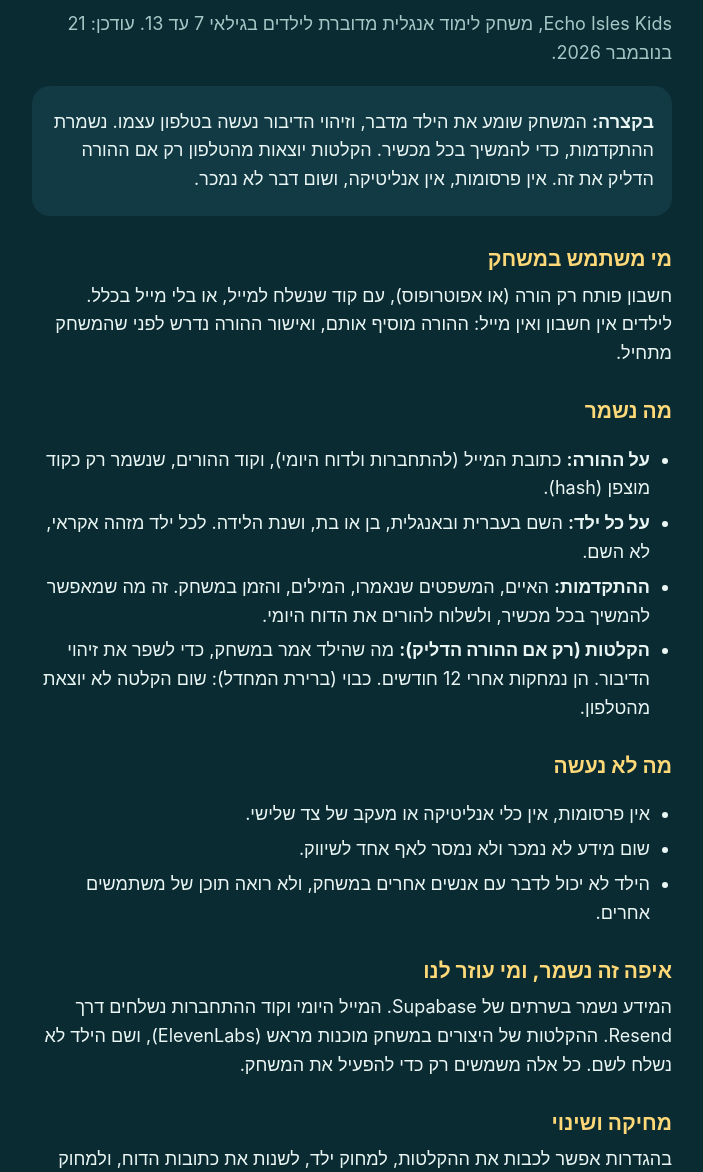
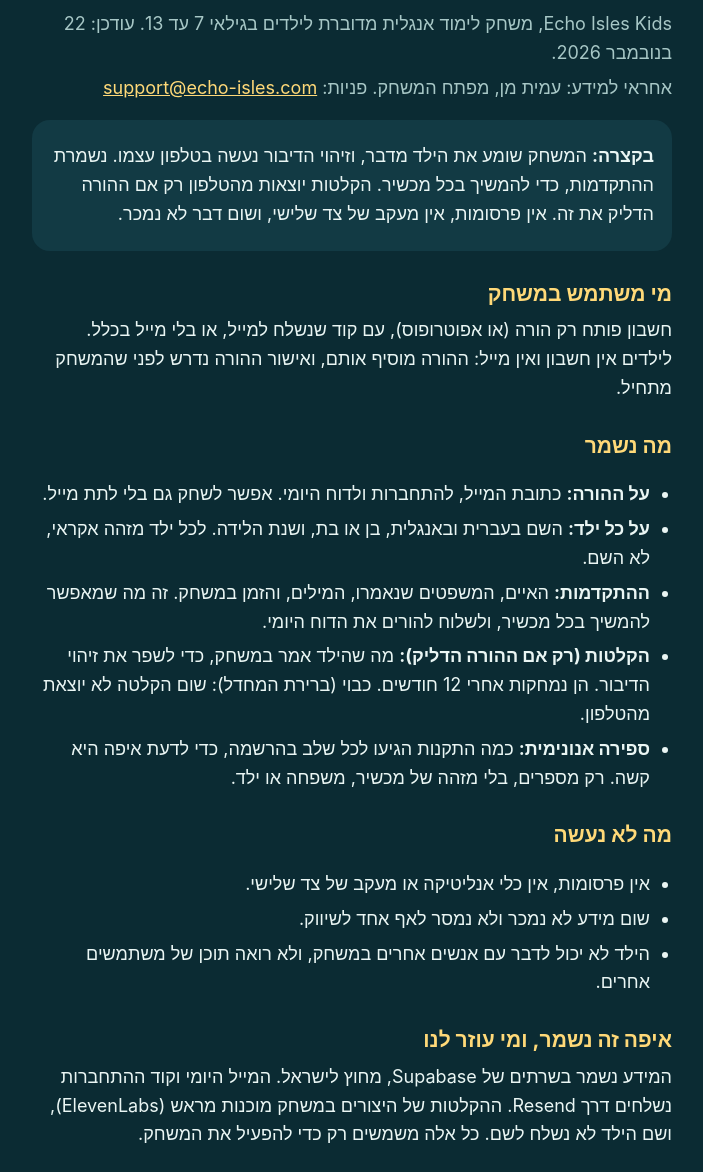
Before and after one commit to amitm02/amitm02.github.io, a plain HTML site: page echo-isles/privacy/index.html in a window 1280 px wide. Shown: the part 80-1252 px from the top of the page, without its empty margins (288-991 px from the left). Drawn offline with Linux system fonts and the light colour scheme.

Commit message:
Echo Isles' public pages

```diff
--- a/echo-isles/privacy/index.html
+++ b/echo-isles/privacy/index.html
@@ -21,10 +21,11 @@
 <body>
 <main>
   <h1>מדיניות פרטיות</h1>
-  <p class="sub">Echo Isles Kids, משחק לימוד אנגלית מדוברת לילדים בגילאי 7 עד 13. עודכן: 21 בנובמבר 2026.</p>
+  <p class="sub">Echo Isles Kids, משחק לימוד אנגלית מדוברת לילדים בגילאי 7 עד 13. עודכן: 22 בנובמבר 2026.</p>
+  <p class="sub">אחראי למידע: עמית מן, מפתח המשחק. פניות: <a href="mailto:support@echo-isles.com">support@echo-isles.com</a></p>
 
   <div class="card">
-    <p><b>בקצרה:</b> המשחק שומע את הילד מדבר, וזיהוי הדיבור נעשה בטלפון עצמו. נשמרת ההתקדמות, כדי להמשיך בכל מכשיר. הקלטות יוצאות מהטלפון רק אם ההורה הדליק את זה. אין פרסומות, אין אנליטיקה, ושום דבר לא נמכר.</p>
+    <p><b>בקצרה:</b> המשחק שומע את הילד מדבר, וזיהוי הדיבור נעשה בטלפון עצמו. נשמרת ההתקדמות, כדי להמשיך בכל מכשיר. הקלטות יוצאות מהטלפון רק אם ההורה הדליק את זה. אין פרסומות, אין מעקב של צד שלישי, ושום דבר לא נמכר.</p>
   </div>
 
   <h2>מי משתמש במשחק</h2>
@@ -32,10 +33,11 @@
 
   <h2>מה נשמר</h2>
   <ul>
-    <li><b>על ההורה:</b> כתובת המייל (להתחברות ולדוח היומי), וקוד ההורים, שנשמר רק כקוד מוצפן (hash).</li>
+    <li><b>על ההורה:</b> כתובת המייל, להתחברות ולדוח היומי. אפשר לשחק גם בלי לתת מייל.</li>
     <li><b>על כל ילד:</b> השם בעברית ובאנגלית, בן או בת, ושנת הלידה. לכל ילד מזהה אקראי, לא השם.</li>
     <li><b>ההתקדמות:</b> האיים, המשפטים שנאמרו, המילים, והזמן במשחק. זה מה שמאפשר להמשיך בכל מכשיר, ולשלוח להורים את הדוח היומי.</li>
     <li><b>הקלטות (רק אם ההורה הדליק):</b> מה שהילד אמר במשחק, כדי לשפר את זיהוי הדיבור. הן נמחקות אחרי 12 חודשים. כבוי (ברירת המחדל): שום הקלטה לא יוצאת מהטלפון.</li>
+    <li><b>ספירה אנונימית:</b> כמה התקנות הגיעו לכל שלב בהרשמה, כדי לדעת איפה היא קשה. רק מספרים, בלי מזהה של מכשיר, משפחה או ילד.</li>
   </ul>
 
   <h2>מה לא נעשה</h2>
@@ -46,13 +48,13 @@
   </ul>
 
   <h2>איפה זה נשמר, ומי עוזר לנו</h2>
-  <p>המידע נשמר בשרתים של Supabase. המייל היומי וקוד ההתחברות נשלחים דרך Resend. ההקלטות של היצורים במשחק מוכנות מראש (ElevenLabs), ושם הילד לא נשלח לשם. כל אלה משמשים רק כדי להפעיל את המשחק.</p>
+  <p>המידע נשמר בשרתים של Supabase, מחוץ לישראל. המייל היומי וקוד ההתחברות נשלחים דרך Resend. ההקלטות של היצורים במשחק מוכנות מראש (ElevenLabs), ושם הילד לא נשלח לשם. כל אלה משמשים רק כדי להפעיל את המשחק.</p>
 
   <h2>מחיקה ושינוי</h2>
-  <p>בהגדרות אפשר לכבות את ההקלטות, למחוק ילד, לשנות את כתובות הדוח, ולמחוק את כל החשבון. מחיקת ילד מוחקת את ההתקדמות, ההקלטות והמילים שנשמרו עליו. "למחוק את החשבון" מוחק מיד את החשבון ואת כל מה שנשמר על הילדים, כולל ההקלטות (אם במשפחה יש הורה נוסף, נמחק רק החשבון שלכם). אפשר גם לכתוב לנו, ונמחק תוך 30 יום.</p>
+  <p>בהגדרות אפשר לכבות את ההקלטות, למחוק ילד, לשנות את כתובות הדוח, ולמחוק את כל החשבון. מחיקת ילד מוחקת את ההתקדמות, ההקלטות והמילים שנשמרו עליו. "למחוק את החשבון" מוחק מיד את החשבון ואת כל מה שנשמר על הילדים, כולל ההקלטות (אם במשפחה יש הורה נוסף, נמחק רק החשבון שלכם). אפשר גם לכתוב לנו, ונמחק תוך 30 יום. משפחה שלא שיחקה 12 חודשים נמחקת, עם כל מה שנשמר על הילדים.</p>
 
   <h2>יצירת קשר</h2>
-  <p>שאלות, בקשה לראות או למחוק מידע: <a href="mailto:support@echo-isles.com">support@echo-isles.com</a>.</p>
+  <p>שאלות, ובקשה לראות, לתקן או למחוק מידע: <a href="mailto:support@echo-isles.com">support@echo-isles.com</a>.</p>
 </main>
 </body>
 </html>
```
